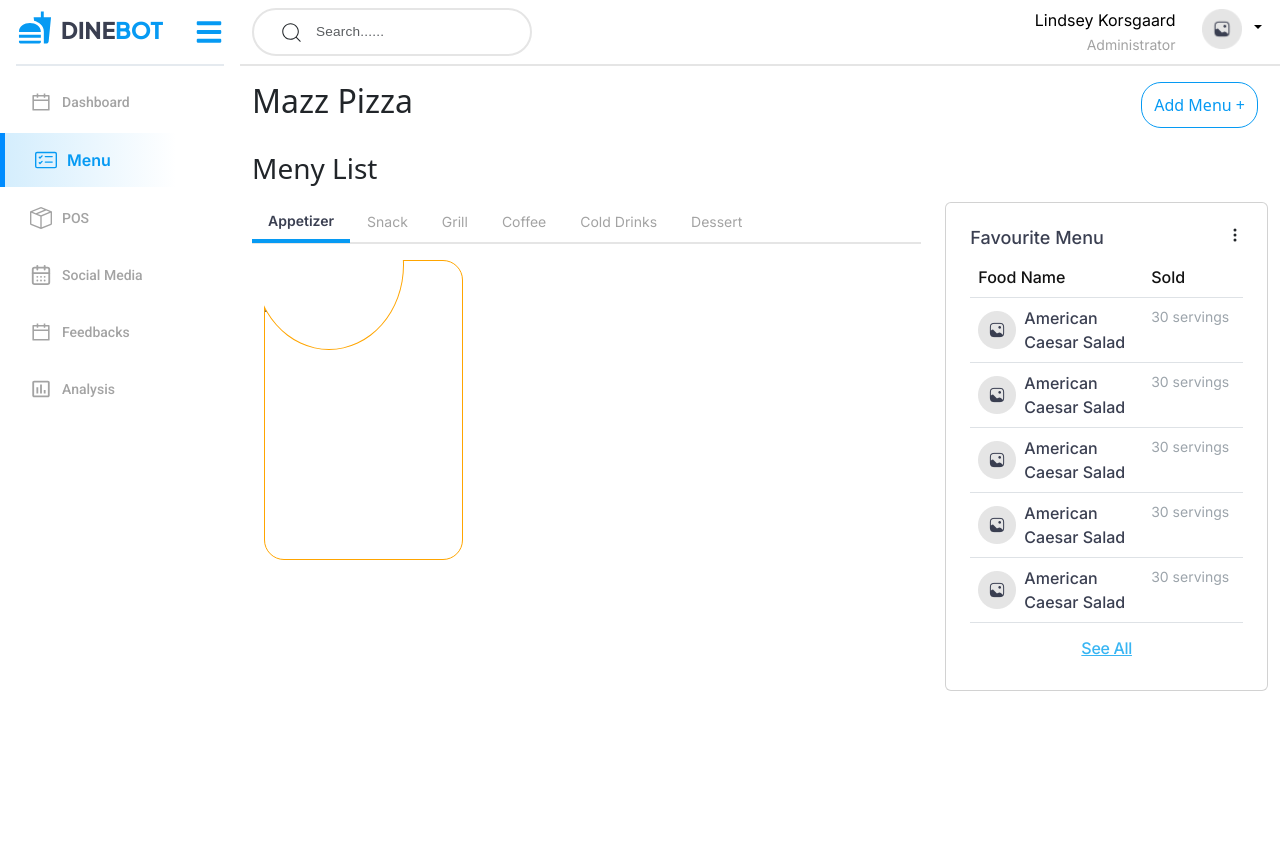
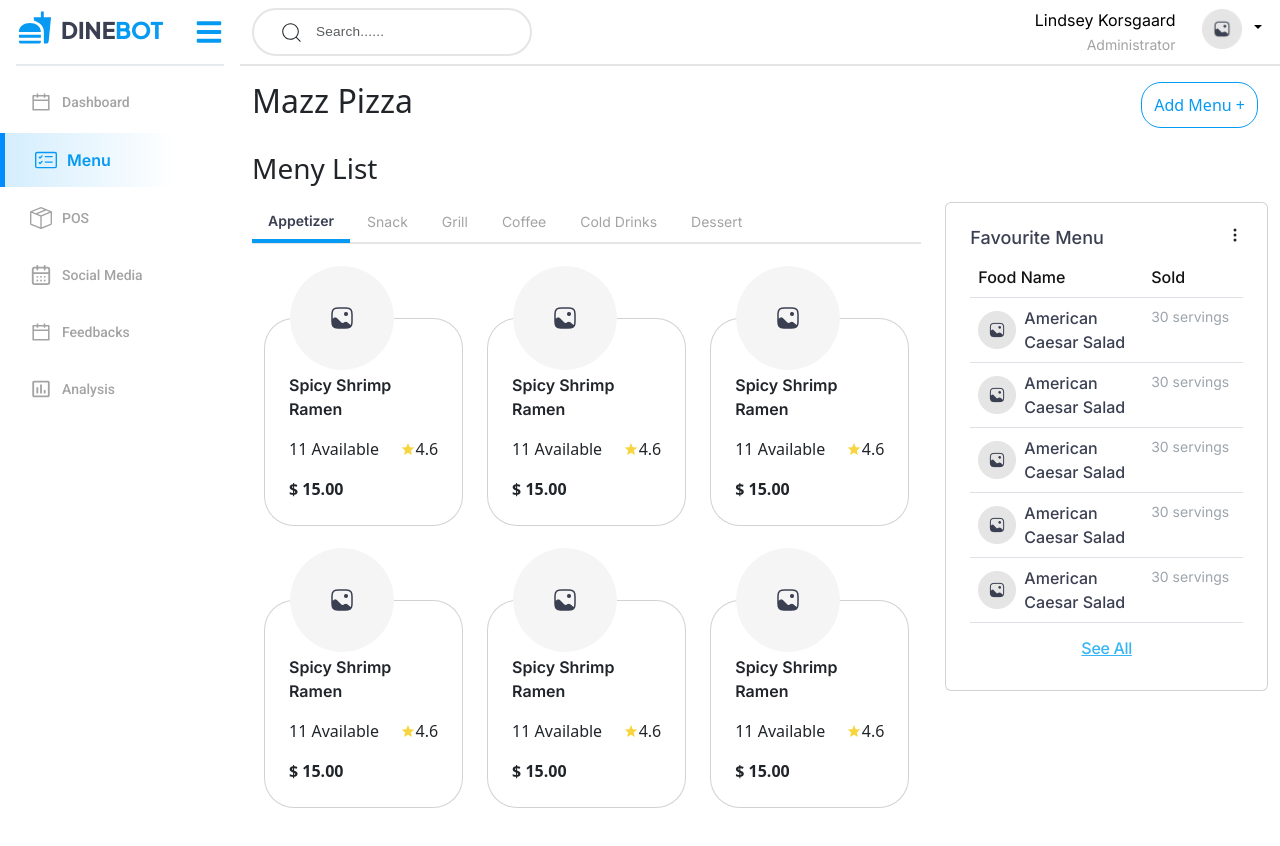
Before and after one commit to bissoft/dinbot-ai-reactjs, a React (Create React App) app: page /dinemenu in a window 1280 px wide. Shown: the top 846 px of the page. Built offline with nearby package versions, Linux system fonts and the light colour scheme.

Commit message:
menu-cards

```diff
--- a/src/App.scss
+++ b/src/App.scss
@@ -547,50 +547,81 @@
 
 .foodmenucard{
   .card-img{
+    width: 104px;
+    height: 104px;
+    border-radius: 50%;
     position: absolute;
-    margin-top: 20px;
-  width: 100px;
-  height: 100px;
-  z-index: 100;
-  margin-left:10px;
-  //  border-radius: ;
+    top: -53px;
+    left: 25px;
+  //   position: absolute;
+  //   margin-top: 20px;
+  // width: 100px;
+  // height: 100px;
+  // z-index: 100;
+  // margin-left:10px;
   }
-  .card{
-    // width:20%;
-    height: 300px;
-    overflow: hidden; /* half circle - top is not visible */
+  .food{
     position: relative;
-    border: none !important;
+    margin-top: 58px;
+    border-radius: 30px;
   }
-  .card::before{
-    content: "";
-    position: absolute;
-    top: 0px;
-    left: 0px;
-    bottom: 0px;
-    right: 0px;
-    border: 1px solid orange;
-    border-radius:20px;
+  .card-title{
+       //styleName: Body Text/Inter/Semi Bold/Large;
+       font-family: Inter;
+       font-size: 16px;
+       font-weight: 600;
+       line-height: 24px;
+       letter-spacing: 0em;
+       text-align: left;
+       padding-bottom: 0;
+       margin-bottom: 0;
+  }
+  .card-content{
+    margin: 0;
+    font-weight:400 !important;
+  }
+  .card-text{
+    font-weight: 600;
+  }
+  .card-body{
+    margin-top: 30px;
+  }
+  // .card{
+  //   // width:20%;
+  //   height: 300px;
+  //   overflow: hidden; /* half circle - top is not visible */
+  //   position: relative;
+  //   border: none !important;
+  // }
+  // .card::before{
+  //   content: "";
+  //   position: absolute;
+  //   top: 0px;
+  //   left: 0px;
+  //   bottom: 0px;
+  //   right: 0px;
+  //   border: 1px solid orange;
+  //   border-radius:20px;
 
-  }
-  .card::after{
-    content: "";
-    position: absolute;
+  // }
+  // .card::after{
+  //   content: "";
+  //   position: absolute;
 
-    /* size */
-    width: 150px;
-    height: 170px;
+  //   /* size */
+  //   width: 150px;
+  //   height: 170px;
 
-    /* center horizontaly */
-    left: 35%;
-    margin-left: -80px;
-    /* place verticaly */
-    top: -80px;
-    border-radius: 50%; /* circle magic */
-    border: 1px solid orange;
-    background-color: white;
+  //   /* center horizontaly */
+  //   left: 35%;
+  //   margin-left: -80px;
+  //   /* place verticaly */
+  //   top: -80px;
+  //   border-radius: 50%; /* circle magic */
+  //   border: 1px solid orange;
+  //   background-color: white;
 
-  }
+  // }
 }
 
 .social-media{
@@ -1026,23 +1057,23 @@
   .img-upload{
     border: 1px dashed #0D062D1F;
     box-shadow: 6px 6px 54px 0px #0000000D;
+    height: 354px;
+    padding: 0 !important;
   }
   .upload-cta {
       /* display: inline-table; */
-      height: 256px;
+      // height: 256px;
+      height: 100%;
       width: 100%;
       cursor: pointer;
-      /* padding-top: 70px; */
       line-height: 17px;
-      // margin-left: 15px;
-      margin-top: 10px;
+      // margin-top: 10px;
       background: white;
       font-size: 0.9em;
       border-radius: 10px;
       display: flex;
       justify-content: center;
       align-items: center;
-
     // line-height: ;
     &.upload-preview {
       background-size: cover !important;
@@ -1079,5 +1110,4 @@
   .bin-icon{
     color: red;
   }
-
 }
--- a/src/Components/Elements/Foodmenucard.jsx
+++ b/src/Components/Elements/Foodmenucard.jsx
@@ -1,30 +1,168 @@
-import React from 'react'
+import React from "react";
+import { Card } from "react-bootstrap";
+import { IoMdStar } from "react-icons/io";
 
 function Foodmenucard() {
   return (
-        <div className='foodmenucard'>
+    <div className="foodmenucard">
       <div className="container">
         <div className="row">
           <div className="col-md-4">
-                        <div className='card-img'>
-                            {/* <img src="/Assets/Image 1.png" alt="card-image" /> */}
+            <Card className="food card p-2 mb-3">
+              <Card.Img
+                variant="top"
+                src="/Assets/Image 1.png"
+                className="card-img"
+              />
+              <Card.Body>
+                <Card.Title className="text-start card-title">
+                  Spicy Shrimp{" "}
+                </Card.Title>
+                <Card.Title className="text-start card-title">
+                  Ramen{" "}
+                </Card.Title>
+                <div className="d-flex justify-content-between align-items-center">
+                  <Card.Text className="card-content">11 Available</Card.Text>
+                  <Card.Text className="d-flex align-items-center py-3 card-content">
+                    <IoMdStar style={{ color: "#F7D540" }} />
+                    4.6
+                  </Card.Text>
                 </div>
-                        <div className="card">
-                            <div>
-                                <h4>title</h4>
+                <Card.Text>$ 15.00</Card.Text>
+              </Card.Body>
+            </Card>
           </div>
-                            <div>
-                                <h6>subTitle</h6>
+          <div className="col-md-4">
+            <Card className="food card p-2 mb-3">
+              <Card.Img
+                variant="top"
+                src="/Assets/Image 1.png"
+                className="card-img"
+              />
+              <Card.Body>
+                <Card.Title className="text-start card-title">
+                  Spicy Shrimp{" "}
+                </Card.Title>
+                <Card.Title className="text-start card-title">
+                  Ramen{" "}
+                </Card.Title>
+                <div className="d-flex justify-content-between align-items-center">
+                  <Card.Text className="card-content">11 Available</Card.Text>
+                  <Card.Text className="d-flex align-items-center py-3 card-content">
+                    <IoMdStar style={{ color: "#F7D540" }} />
+                    4.6
+                  </Card.Text>
+                </div>
+                <Card.Text>$ 15.00</Card.Text>
+              </Card.Body>
+            </Card>
+          </div>
+          <div className="col-md-4">
+            <Card className="food card p-2 mb-3">
+              <Card.Img
+                variant="top"
+                src="/Assets/Image 1.png"
+                className="card-img"
+              />
+              <Card.Body>
+                <Card.Title className="text-start card-title">
+                  Spicy Shrimp{" "}
+                </Card.Title>
+                <Card.Title className="text-start card-title">
+                  Ramen{" "}
+                </Card.Title>
+                <div className="d-flex justify-content-between align-items-center">
+                  <Card.Text className="card-content">11 Available</Card.Text>
+                  <Card.Text className="d-flex align-items-center py-3 card-content">
+                    <IoMdStar style={{ color: "#F7D540" }} />
+                    4.6
+                  </Card.Text>
+                </div>
+                <Card.Text>$ 15.00</Card.Text>
+              </Card.Body>
+            </Card>
+          </div>
+        </div>
+        <div className="row">
+          <div className="col-md-4">
+            <Card className="food card p-2 mb-3">
+              <Card.Img
+                variant="top"
+                src="/Assets/Image 1.png"
+                className="card-img"
+              />
+              <Card.Body>
+                <Card.Title className="text-start card-title">
+                  Spicy Shrimp{" "}
+                </Card.Title>
+                <Card.Title className="text-start card-title">
+                  Ramen{" "}
+                </Card.Title>
+                <div className="d-flex justify-content-between align-items-center">
+                  <Card.Text className="card-content">11 Available</Card.Text>
+                  <Card.Text className="d-flex align-items-center py-3 card-content">
+                    <IoMdStar style={{ color: "#F7D540" }} />
+                    4.6
+                  </Card.Text>
+                </div>
+                <Card.Text>$ 15.00</Card.Text>
+              </Card.Body>
+            </Card>
+          </div>
+          <div className="col-md-4">
+            <Card className="food card p-2 mb-3">
+              <Card.Img
+                variant="top"
+                src="/Assets/Image 1.png"
+                className="card-img"
+              />
+              <Card.Body>
+                <Card.Title className="text-start card-title">
+                  Spicy Shrimp{" "}
+                </Card.Title>
+                <Card.Title className="text-start card-title">
+                  Ramen{" "}
+                </Card.Title>
+                <div className="d-flex justify-content-between align-items-center">
+                  <Card.Text className="card-content">11 Available</Card.Text>
+                  <Card.Text className="d-flex align-items-center py-3 card-content">
+                    <IoMdStar style={{ color: "#F7D540" }} />
+                    4.6
+                  </Card.Text>
+                </div>
+                <Card.Text>$ 15.00</Card.Text>
+              </Card.Body>
+            </Card>
+          </div>
+          <div className="col-md-4">
+            <Card className="food card p-2 mb-3">
+              <Card.Img
+                variant="top"
+                src="/Assets/Image 1.png"
+                className="card-img"
+              />
+              <Card.Body>
+                <Card.Title className="text-start card-title">
+                  Spicy Shrimp{" "}
+                </Card.Title>
+                <Card.Title className="text-start card-title">
+                  Ramen{" "}
+                </Card.Title>
+                <div className="d-flex justify-content-between align-items-center">
+                  <Card.Text className="card-content">11 Available</Card.Text>
+                  <Card.Text className="d-flex align-items-center py-3 card-content">
+                    <IoMdStar style={{ color: "#F7D540" }} />
+                    4.6
+                  </Card.Text>
+                </div>
+                <Card.Text>$ 15.00</Card.Text>
+              </Card.Body>
+            </Card>
           </div>
         </div>
       </div>
     </div>
-            </div>
-
-
-
-        </div>
-    )
+  );
 }
 
-export default Foodmenucard
+export default Foodmenucard;
--- a/src/Components/Elements/MenuModal.jsx
+++ b/src/Components/Elements/MenuModal.jsx
@@ -14,11 +14,23 @@
   handleNextButtonClick,
 }) => {
   const [previewStyle, setPreviewStyle] = useState({});
-  const loadFile = (event) => {
-    setPreviewStyle({
-      background: `url(${URL.createObjectURL(event.target.files[0])}) center`,
-    });
+  // const loadFile = (event) => {
+  //   setPreviewStyle({
+  //     background: `url(${URL.createObjectURL(event.target.files[0])}) center`,
+  //   });
+  // };
+  const loadFile = (e) => {
+    const reader = new FileReader();
+    reader.onload = function (event) {
+      setPreviewStyle({
+        background: `url(${event.target.result})`,
+        backgroundSize: 'cover',
+        backgroundPosition: 'center',
+      });
+    };
+    reader.readAsDataURL(e.target.files[0]);
   };
+
   const uploadFile = () => {
     document.getElementById("avatar-upload").click();
   };
@@ -142,9 +154,9 @@
                   style={{ display: "none" }}
                 />
                 <div
-                  className={`upload-cta pic ${
-                    previewStyle.background ? "upload-preview" : ""
-                  } text-center`}
+                 className={`upload-cta pic ${
+                  previewStyle.background ? 'upload-preview' : ''
+                } text-center`}
                   onClick={uploadFile}
                   style={previewStyle}
                 >
@@ -159,7 +171,7 @@
               </div>
             </div>
             <div className="row">
-              <div className="col-md-12 mt-3 pe-0 ps-0">
+              <div className="col-md-12 mt-3 px-0">
                 <FloatingLabel
                   controlId="floatingTextarea2"
                   label="Description"
```
Lines whose indentation alone changed are shown as unchanged.
